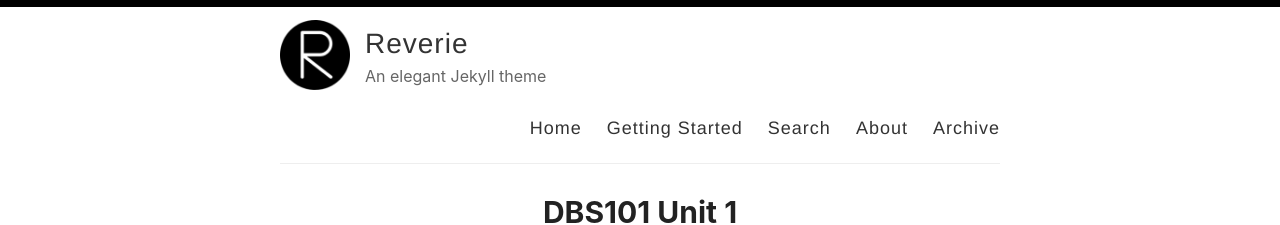
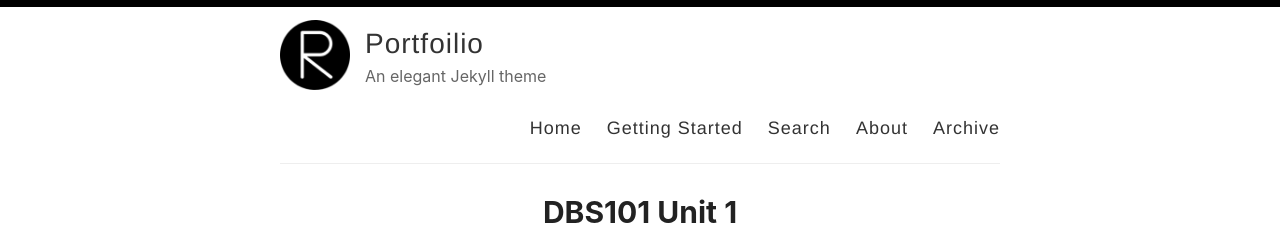
Before and after one commit to T-nobu/T-nobu.github.io, a Jekyll site: the page built from index.html, in a window 1280 px wide. Shown: the top 225 px of the page. Built offline with Jekyll 4.4.1, drawn with Linux system fonts in a browser that asks for light colours; the list of posts is cut into pages by our own code.

Commit message:
initial commit

```diff
--- a/_config.yml
+++ b/_config.yml
@@ -3,7 +3,7 @@
 #
 
 # Name of your site (displayed in the header)
-name: Reverie
+name: Portfoilio
 
 # Name of the author
 author: Amit Merchant
@@ -41,7 +41,7 @@ footer-links:
 disqus:
 
 # Enter your Google Analytics web tracking code (e.g. UA-2110908-2) to activate tracking
-google_analytics: UA-43339302-11
+google_analytics:
 
 # For newer "GA4" analytics, use the following instead of the "UA" entry above
 #google_analytics_ga4: G-GABC1DEFG
```
